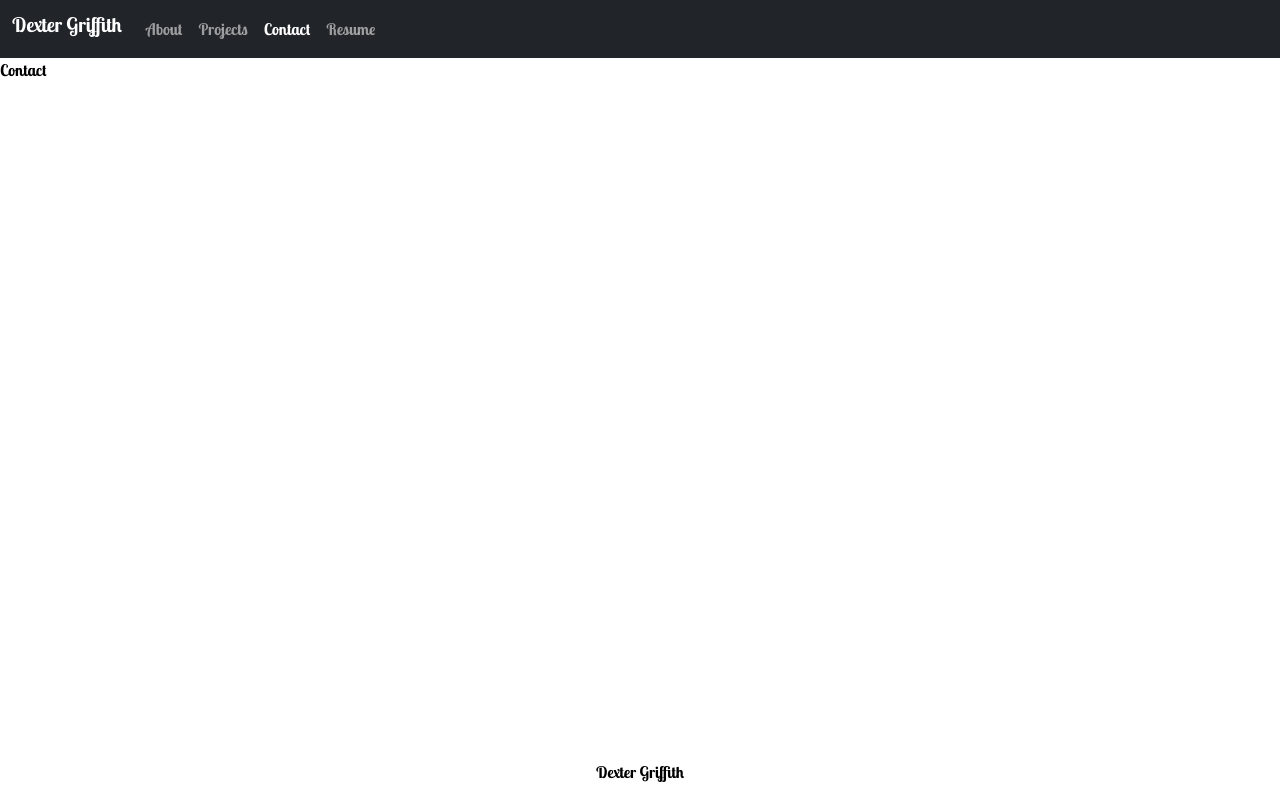
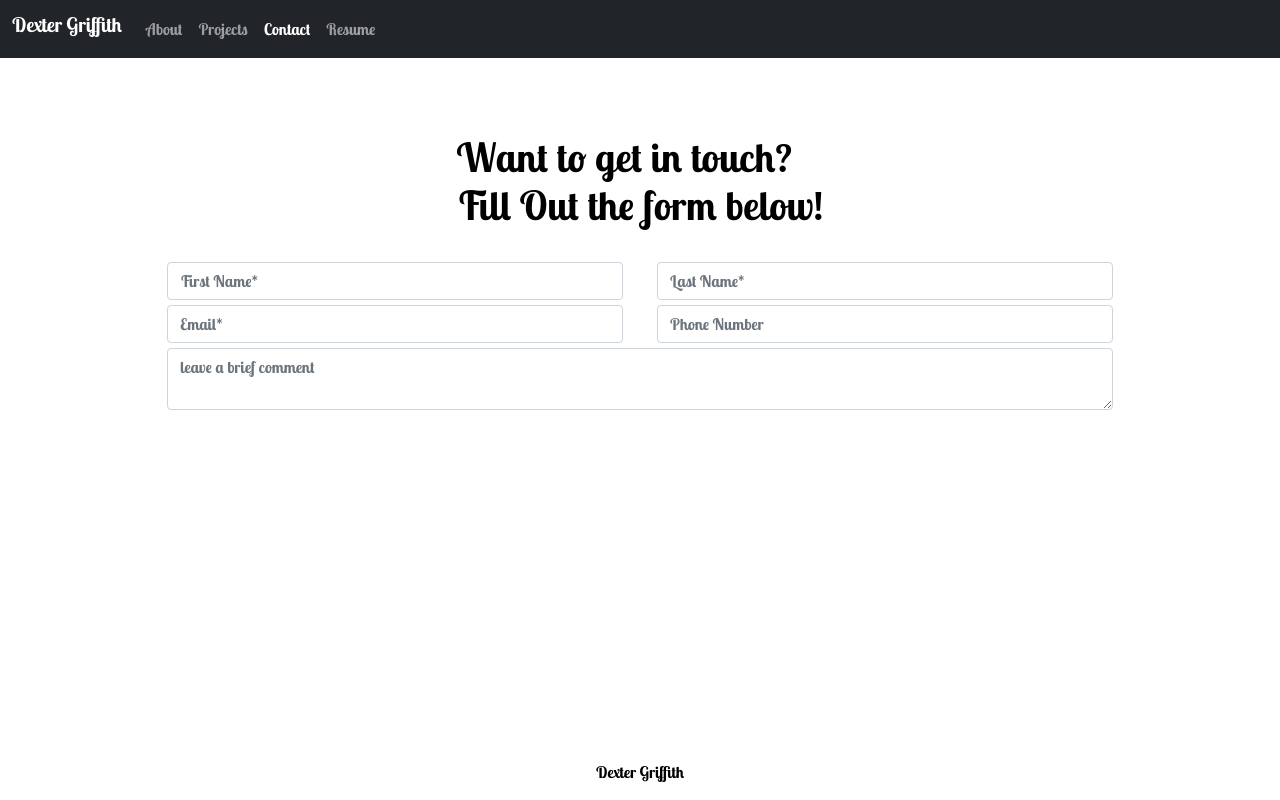
Before and after one commit to DexterLGriffith/dexter-portfolio, a React (Create React App) app: page / in a window 1280 px wide. Both pictures are taken after a click on the item "Contact". Built offline with nearby package versions, Linux system fonts and the light colour scheme.

Commit message:
working on contact me section

```diff
--- /dev/null
+++ b/src/components/Contact/contact.css
@@ -0,0 +1,16 @@
+.contactContainer{
+    display:flex;
+    flex-direction: column;
+    align-items: center;
+    justify-content: center;
+    padding-top: 75px;
+    margin-left: 150px;
+    margin-right: 150px;
+}
+.col {
+
+    margin: 5px;
+}
+.container{
+    padding-top: 25px;
+}
--- a/src/components/Contact/index.js
+++ b/src/components/Contact/index.js
@@ -1,8 +1,67 @@
 import React from 'react';
+import "./contact.css";
+import { InputGroup, FormControl, Row, Col, Container } from 'react-bootstrap'
 
 function Contact() {
-    return(
-        <div>Contact</div>
+    return (
+        <div className='contactContainer'>
+            <h1 className='contactGreet'>Want to get in touch? <br /> Fill Out the form below!</h1>
+            <Container>
+                <Row>
+                    <Col>
+                        <InputGroup className="contactInfo">
+                            <FormControl
+                                placeholder="First Name*"
+                                aria-label="First Name"
+                                aria-describedby="basic-addon2"
+                            />
+                        </InputGroup>
+                    </Col>
+                    <Col>
+                        <InputGroup className="contactInfo">
+                            <FormControl
+                                placeholder="Last Name*"
+                                aria-label="Last Name"
+                                aria-describedby="basic-addon2"
+                            />
+                        </InputGroup>
+                    </Col>
+                </Row>
+                <Row>
+                    <Col>
+                        <InputGroup className="contactInfo">
+                            <FormControl
+                                placeholder="Email*"
+                                aria-label="Email"
+                                aria-describedby="basic-addon2"
+                            />
+                        </InputGroup>
+                    </Col>
+                    <Col>
+                        <InputGroup className="contactInfo">
+                            <FormControl
+                                placeholder="Phone Number"
+                                aria-label="Phone Number"
+                                aria-describedby="basic-addon2"
+                            />
+                        </InputGroup>
+                    </Col>
+                </Row>
+                <Row>
+                    <Col>
+                        <InputGroup>
+                            <FormControl as="textarea"
+                                placeholder="leave a brief comment"
+                                aria-label="With textarea"
+                            />
+                        </InputGroup>
+                    </Col>
+                </Row>
+
+            </Container>
+
+
+        </div>
     )
 }
 
```
